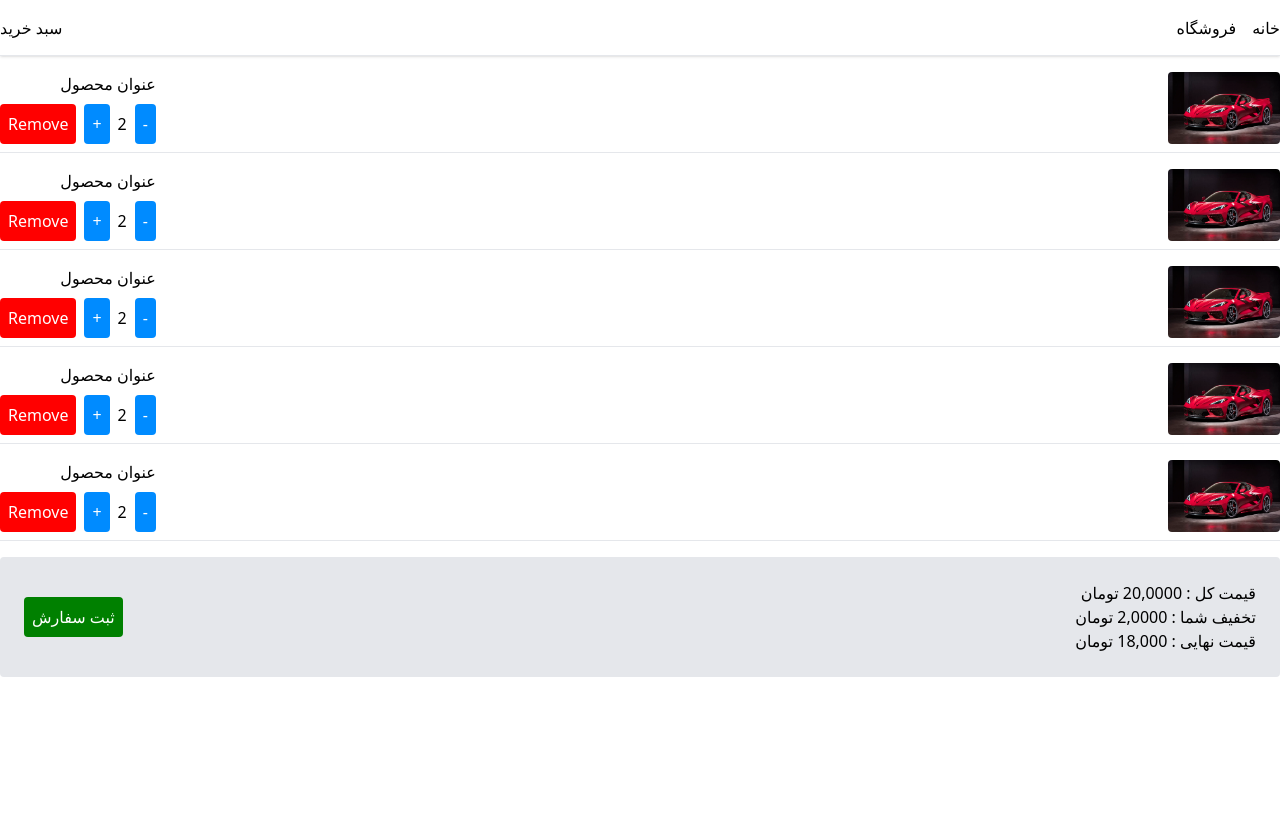
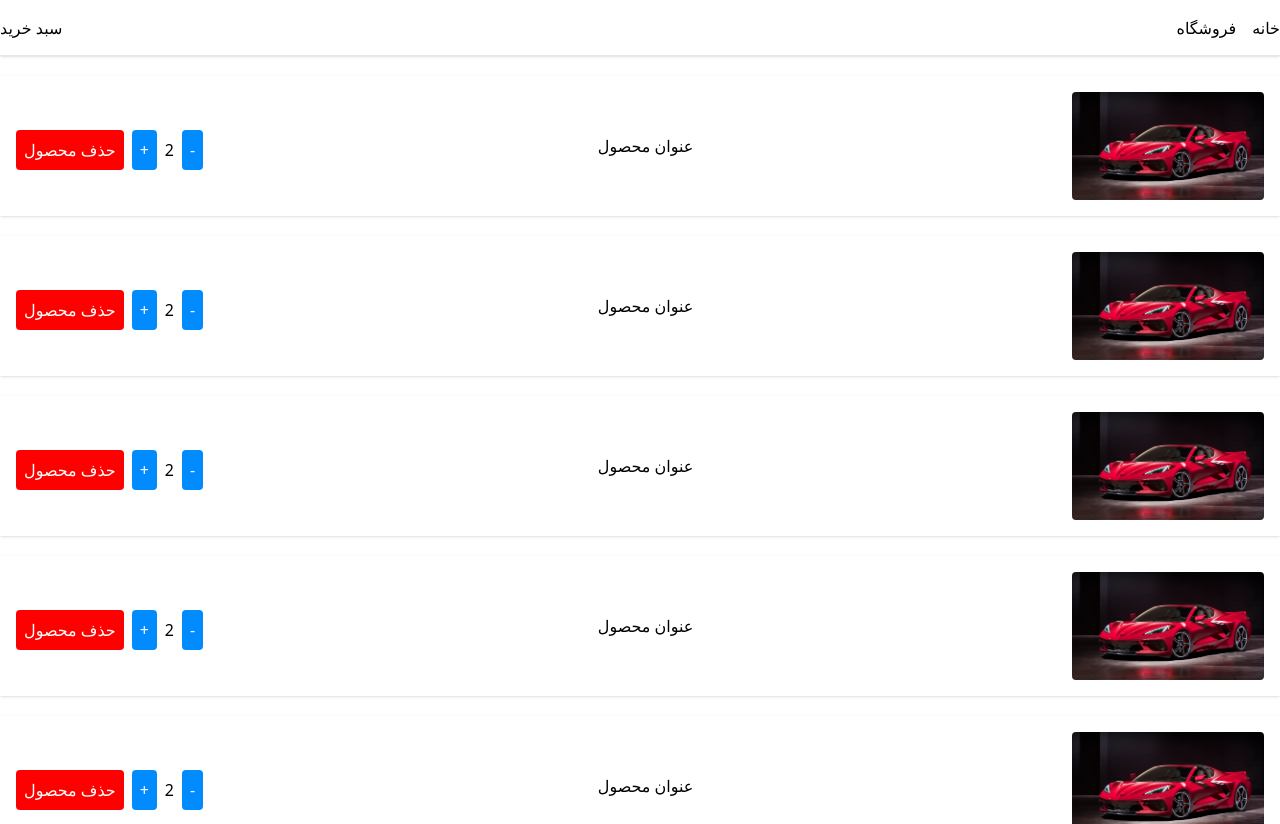
Before and after one commit to shakib-zeidi/react-ecommerce, a React (Vite) app: page /cart in a window 1280 px wide. Shown: the top 824 px of the page. Before the commit the page ends 800 px from the top, so only its background shows below. Built offline with nearby package versions, Linux system fonts and the light colour scheme.

Commit message:
ui changes

```diff
--- a/src/components/cartItem/CartItem.tsx
+++ b/src/components/cartItem/CartItem.tsx
@@ -2,17 +2,21 @@ import Button from "../button/Button";
 
 function CartItem() {
 	return (
-		<div className="flex justify-between flex-row-reverse mt-4 border-b pb-2 ">
-			<img
-				className="rounded w-28"
-				src="/public/car.webp"
-				alt="car-img"
-			/>
+		<div className="flex justify-between flex-row-reverse items-center mt-5 shadow p-4">
+			<div>
+				<img
+					className="rounded w-48"
+					src="/public/car.webp"
+					alt="car-img"
+				/>
+			</div>
+			<div>
+				<h2 className="text-right">عنوان محصول</h2>
+			</div>
 			<div className="mr-4">
-				<h2 className="text-right">عنوان محصول</h2>
 				<div className="mt-2">
 					<Button className="rounded mr-2 p-2" variant="danger">
-						Remove
+						حذف محصول
 					</Button>
 					<Button className="rounded p-2" variant="primary">
 						+
```
